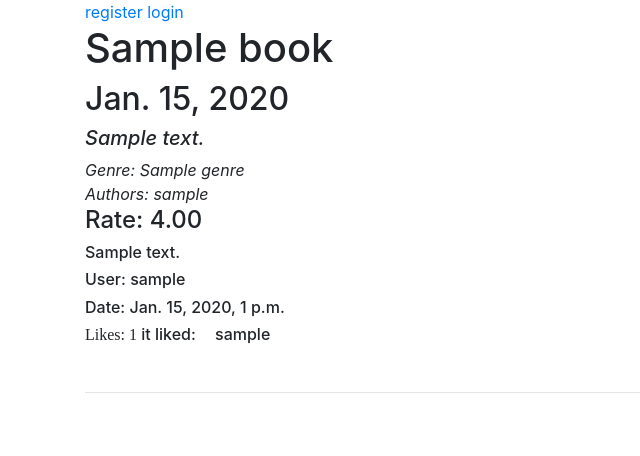
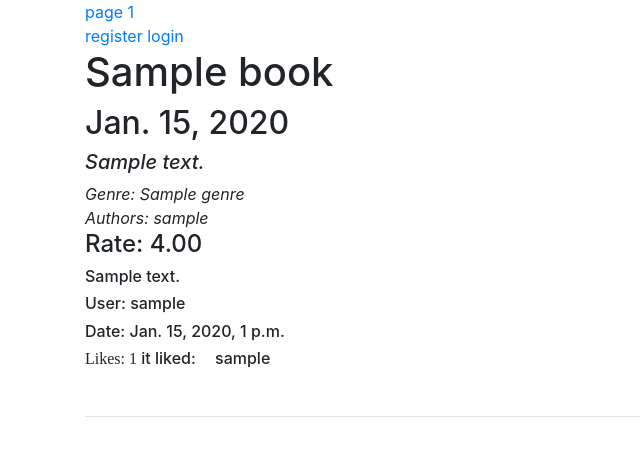
Before and after one commit to Bogdankozlovskiy/python-django, a Django app: page /shop/hello/ in a window 1280 px wide. Shown: the top 456 px of the page, without its empty margins (0-640 px from the left). Run offline with Django 3.2, Linux system fonts and the light colour scheme; tables that the repository leaves empty hold one stand-in row (values such as "Sample post"); some libraries are stand-ins or nearby versions.

Commit message:
add pagination

```diff
--- a/managebook/templates/index.html
+++ b/managebook/templates/index.html
@@ -3,6 +3,9 @@
 {% block title %}Main Page{% endblock %}
 
 {% block index %}
+{% for page in num_pages %}
+<a href="{% url 'hello' page_id=page %}">page {{ page }}</a>
+{% endfor %}<br>
 <style>.checked {color: orange;}</style>
 
 {% if user.username %}
--- a/managebook/tests.py
+++ b/managebook/tests.py
@@ -169,7 +169,7 @@ class TestInterface(StaticLiveServerTestCase):
         like1 = self.driver.find_element_by_xpath("/html/body/div/div/div[1]/h6[4]")
         like2 = self.driver.find_element_by_xpath("/html/body/div/div/div[2]/h6[4]")
         self.comment.refresh_from_db()
-        self.assertEqual(like1.text, f"Likes: {self.comment.cached_likes}")
+        self.assertEqual(like1.text, f"Likes: {self.comment.cached_likes} it liked: {self.user1.username} {self.user2.username}")
         cl_before = like2.get_attribute("class")
         self.assertEqual(cl_before, like1.get_attribute("class"))
         like2.click()
--- a/managebook/urls.py
+++ b/managebook/urls.py
@@ -3,6 +3,7 @@ from managebook import views
 
 urlpatterns = [
     path('hello/', views.HelloView.as_view(), name="hello"),
+    path('hello/<int:page_id>', views.HelloView.as_view(), name="hello"),
     path("add_like_to_comment/<int:id>/", views.AddCommentLike.as_view(), name="add_comment"),
     path('add_rate_for_book/<int:id>/<int:rate>/', views.AddRate.as_view(), name="add_rate"),
     path('logout/', views.LogoutView.as_view(), name="logout"),
--- a/managebook/views.py
+++ b/managebook/views.py
@@ -13,11 +13,12 @@ from django.utils.decorators import method_decorator
 from django.db.models import Subquery
 from django.http.response import JsonResponse
 from django.core.exceptions import ObjectDoesNotExist
+from django.core.paginator import Paginator
 
 
 class HelloView(View):
     @method_decorator(cache_page(1))
-    def get(self, request):
+    def get(self, request, page_id=1):
         if request.user.is_authenticated:
             subquery_1 = Subquery(BookRate.objects.filter(book=OuterRef("pk"), user=request.user).values("rate"))
             subquery_2 = Exists(CommentLike.objects.filter(comment=OuterRef("pk"), user=request.user))
@@ -31,7 +32,9 @@ class HelloView(View):
         else:
             content = Book.objects.prefetch_related('genre', 'author', 'comment__user')
         content = content.order_by('-publish_date')
-        return render(request, "index.html", {"content": content, "comment_form": CommentForm()})
+        p = Paginator(content, 5)
+        context = {"content": p.page(page_id), "comment_form": CommentForm(), "num_pages": range(1, p.num_pages + 1)}
+        return render(request, "index.html", context)
 
 
 class AddCommentLike(View):
```
